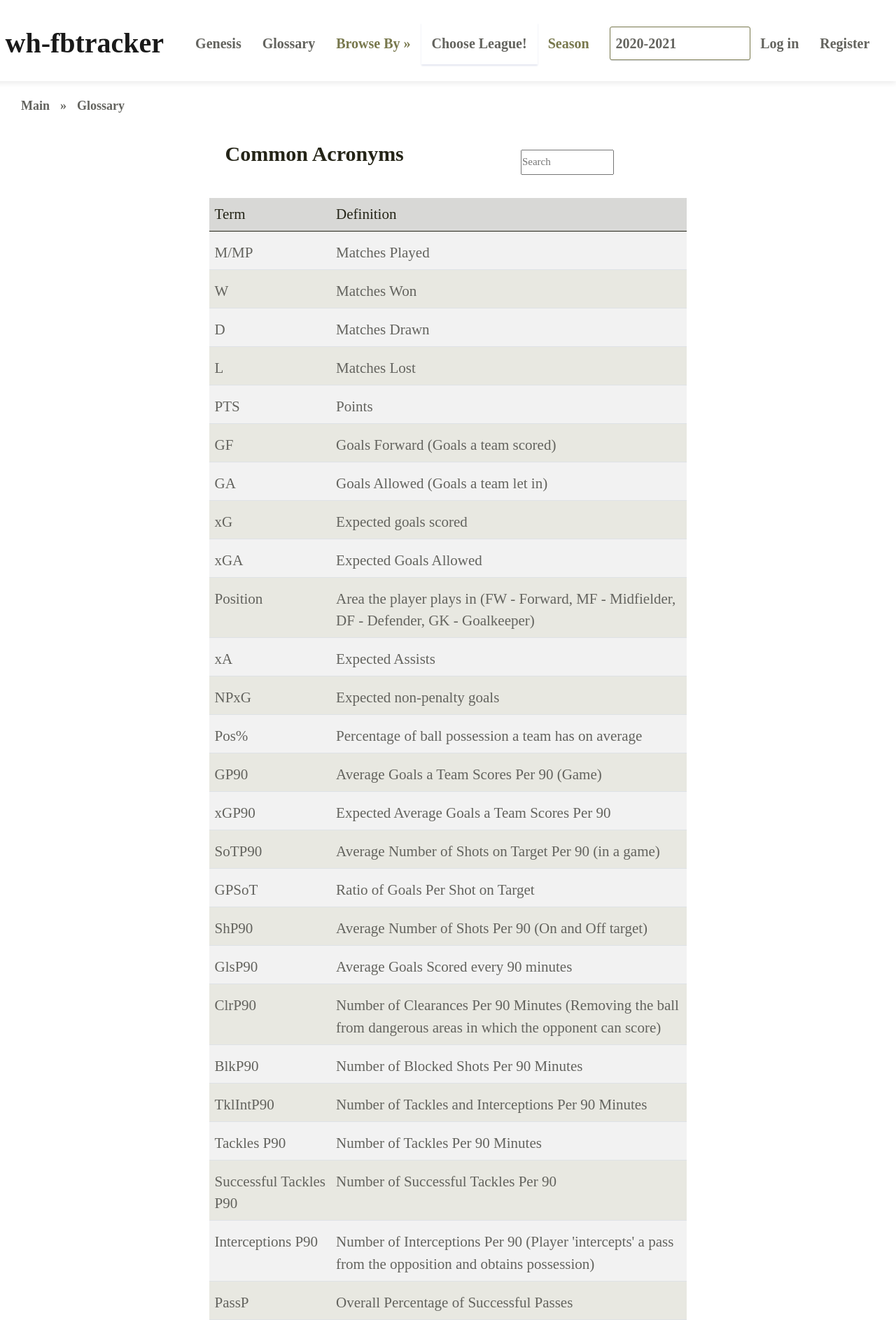
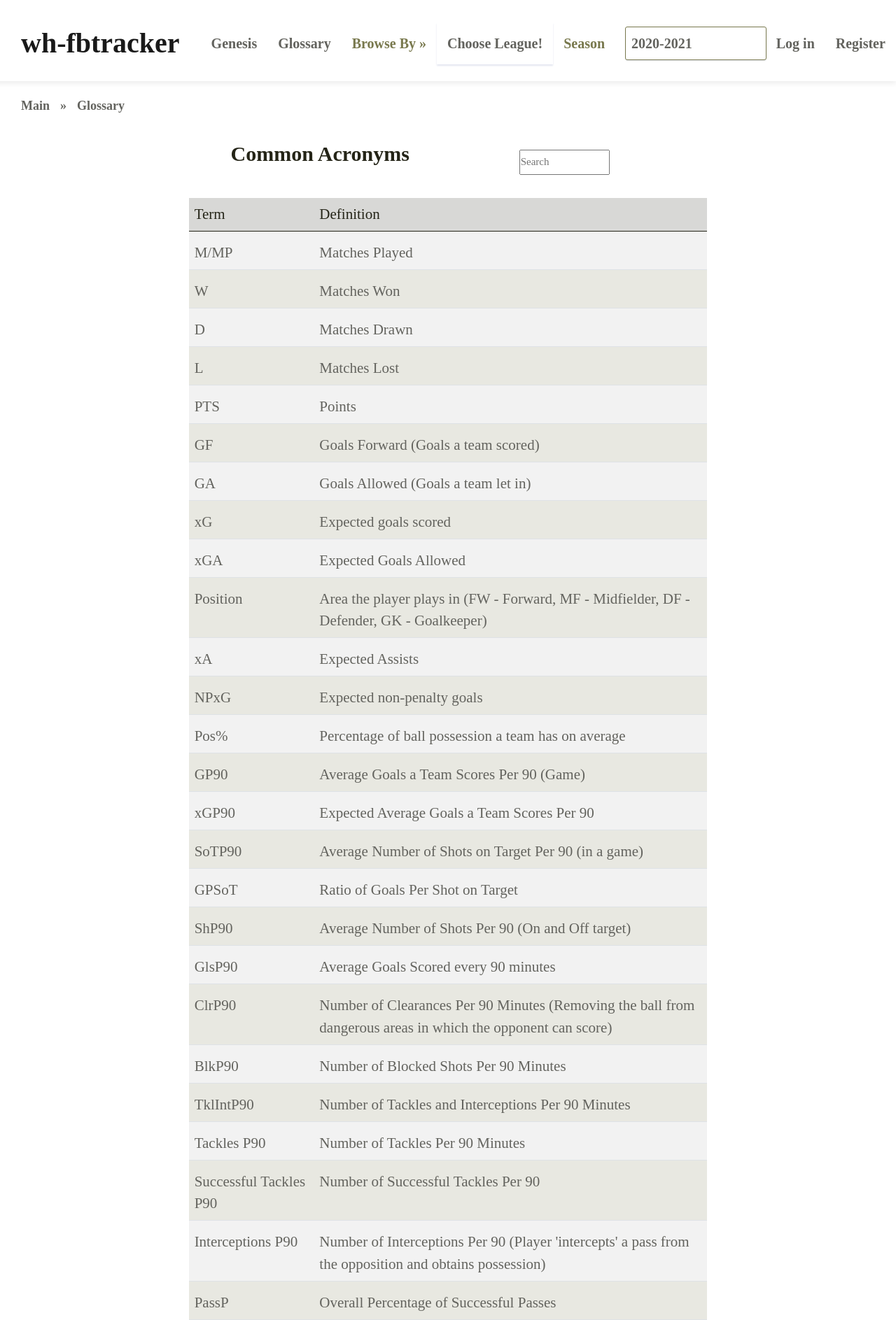
Before and after one commit to whu769/FootballWebsite, a Flask app: page /terms in a window 1280 px wide. Shown: the top 1887 px of the page at 70% size. Run offline with Flask 2, Linux system fonts and the light colour scheme; data that the repository does not hold is empty; some libraries are stand-ins or nearby versions; some web fonts are replaced.

Commit message:
i'm tired

```diff
--- a/static/css/fbref/base.css
+++ b/static/css/fbref/base.css
@@ -8,6 +8,12 @@
 .row.navbar-top {
     padding-right: 0;
     margin-right: 0;
+    padding-left: 1em;
+}
+
+.main-content {
+    padding: 0 .3em;
+    margin: 0 auto;
 }
 
 head{
@@ -250,9 +256,9 @@ li.dropdown .dropdown-menu.show {
 
 
 /* Css for tables */
-.row.table-responsive{
+/* .row.table-responsive{
     width: 90%;
-}
+} */
 
 h1#combined-league, h1#best-strikers{
     font-family: Blinker;
@@ -306,10 +312,6 @@ a.table-link:hover{
 .table-striped tbody tr td{
     padding-top: 15px;
     color: rgb(99, 99, 94);
-}
-
-.navbar-top{
-    padding-left: .25em;
 }
 
 .navbar-toggler{
--- a/static/css/fbref/indexBS.css
+++ b/static/css/fbref/indexBS.css
@@ -126,6 +126,7 @@ ol.carousel-indicators {
       /* display: flex;
       flex-wrap: wrap; */
       background-image: linear-gradient(90deg,#D9D9CE, #d9d9ce00);
+      margin-bottom: .75em;
   }
 
   .row-2 .col-7{
@@ -379,3 +380,8 @@ a.table-link:hover{
     color: rgb(99, 99, 94);
     text-align: left;
 }
+
+.indexTable {
+    margin: .75em auto;
+    width: 55%;
+}
--- a/static/css/fbref/teamBS.css
+++ b/static/css/fbref/teamBS.css
@@ -38,6 +38,7 @@
     font-size: 20px;
     color: #63635E;
     text-decoration: none;
+    text-align: left;
 }
 
 .links a:hover{
--- a/static/css/fbref/topplayersBS.css
+++ b/static/css/fbref/topplayersBS.css
@@ -120,6 +120,7 @@ h1.table-title{
     width: 90%;
     height: 95%;
     margin: auto;
+    margin-bottom: 25px;
 }
 
 ul .col{
--- a/templates/indexBS.html
+++ b/templates/indexBS.html
@@ -165,7 +165,7 @@
       </div>
     </div>
     <div class="row row-3">
-      <div class="col col-7">
+      <div class="indexTable">
         <div class="table-responsive">
           <h1 id="combined-league">Top 20 Teams From the top 5 Leagues in {{viewed_season}}</h1>
           <table class="table table-striped table-sm" id="cl-table">
@@ -201,9 +201,7 @@
         </div>
       </div>
 
-      <div class="w-100"></div>
-
-      <div class="col col-7">
+      <div class="indexTable">
         <div class="table-responsive">
           <h1 id="best-strikers">Top 20 Goal-Scorers From the Five Leagues in {{viewed_season}}</h1>
           <table class="table table-striped table-sm">
```
Also changed, not shown: static/css/fbref/leagueBS.css (+4 -3 lines).
